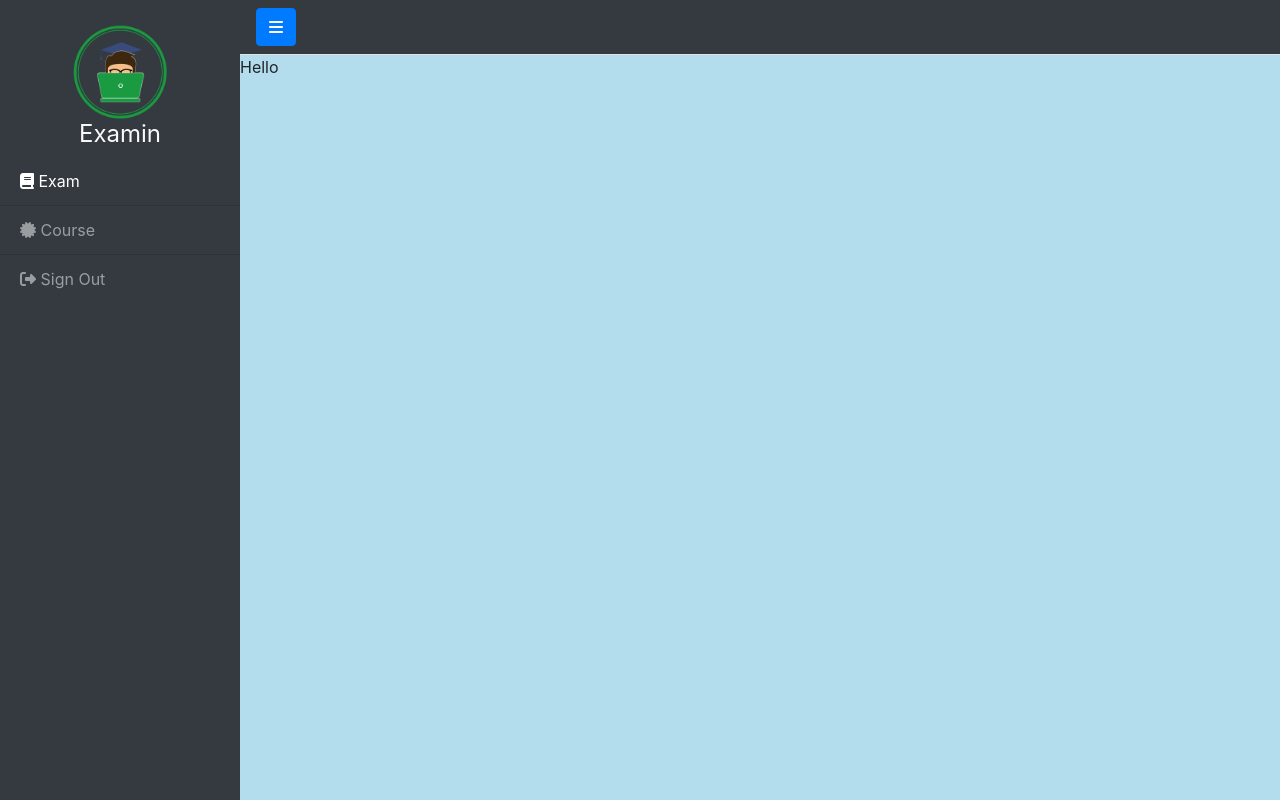
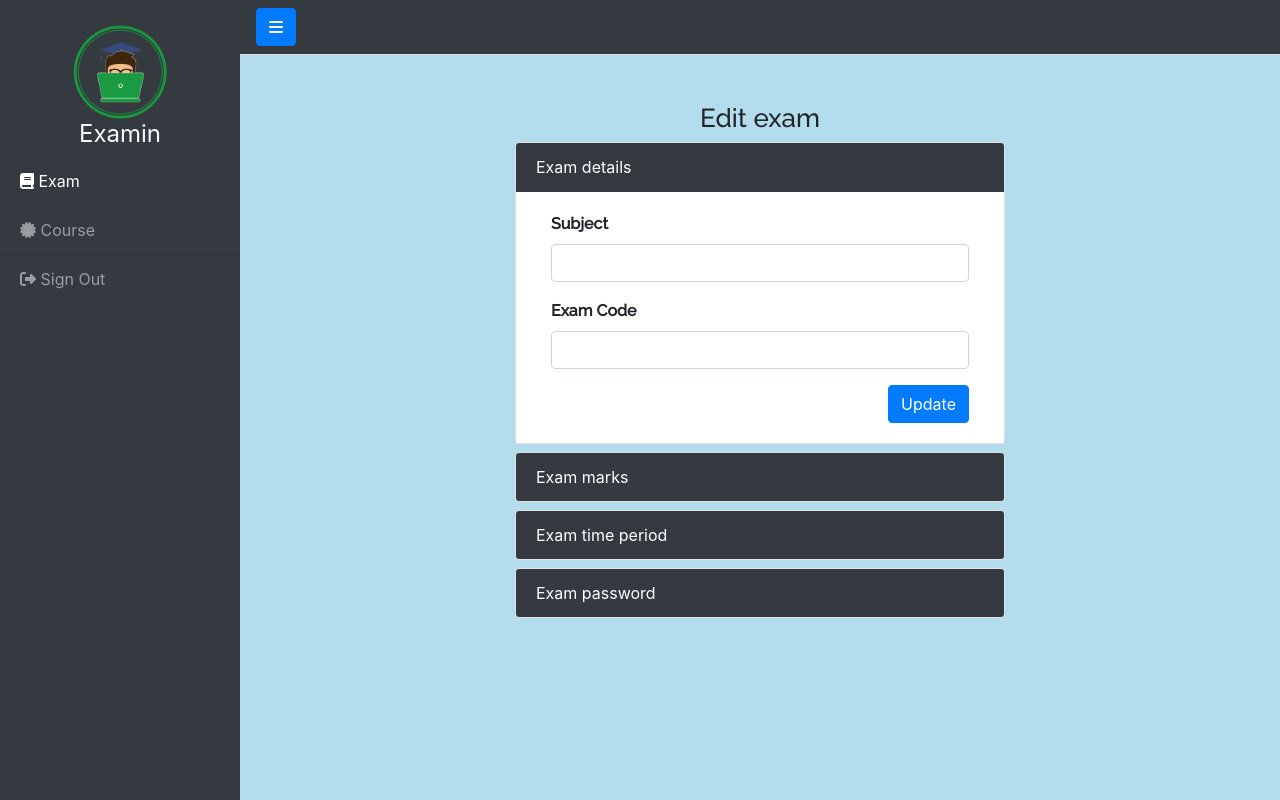
Before and after one commit to upendra-tarnoju/exam-portal, a React (Create React App) app in the folder frontend/: page /examiner/exam/1 in a window 1280 px wide. Built offline with nearby package versions, Linux system fonts and the light colour scheme; no server answers.

Commit message:
added accordion for editing exam

```diff
--- a/frontend/src/components/examiner-component/sidebar-content-component/exam-component/edit-exam-component/editExam.js
+++ b/frontend/src/components/examiner-component/sidebar-content-component/exam-component/edit-exam-component/editExam.js
@@ -1,8 +1,249 @@
 import React from 'react';
+import { Card, Button } from 'react-bootstrap';
+import Accordion from 'react-bootstrap/Accordion';
+import styles from '../exam.module.css';
+import ExaminerService from '../../../../../services/examinerApi';
+import moment from 'moment';
 
 class EditExam extends React.Component {
+	constructor(props) {
+		super(props);
+		this.state = {
+			examCode: '',
+			subject: '',
+			totalMarks: '',
+			passingMarks: '',
+			examDate: '',
+			startTime: '',
+			endTime: '',
+			password: {
+				current: '',
+				new: '',
+				confirm: '',
+			},
+		};
+		this.examinerService = new ExaminerService();
+	}
+
+	componentDidMount() {
+		let examId = this.props.match.params.examId;
+		this.examinerService.getParticularExam(examId).then((res) => {
+			let exam = res.data;
+			this.setState({
+				examCode: exam.examCode,
+				subject: exam.subject,
+				totalMarks: exam.totalMarks,
+				passingMarks: exam.passingMarks,
+				examDate: moment(exam.examDate, 'YYYY-MM-DD').format('YYYY-MM-DD'),
+				startTime: moment(exam.startTime).format('HH:MM'),
+				endTime: moment(exam.endTime).format('HH:MM'),
+			});
+		});
+	}
+
 	render() {
-		return <div>Hello</div>;
+		return (
+			<div className='container w-50 my-5'>
+				<h3 className={`text-center ${styles.heading}`}>Edit exam</h3>
+				<Accordion defaultActiveKey='0'>
+					<Card className='mb-2'>
+						<Accordion.Toggle
+							className='bg-dark text-white'
+							as={Card.Header}
+							variant='link'
+							eventKey='0'
+						>
+							Exam details
+						</Accordion.Toggle>
+						<Accordion.Collapse eventKey='0'>
+							<Card.Body>
+								<form>
+									<div className='container'>
+										<div className='form-group'>
+											<label>Subject</label>
+											<input
+												type='text'
+												name='subject'
+												className='w-100 form-control'
+												value={this.state.subject}
+												// onChange={this.handleExamChange}
+											/>
+										</div>
+										<div className='form-group'>
+											<label>Exam Code</label>
+											<input
+												type='text'
+												name='examCode'
+												className='w-100 form-control'
+												value={this.state.examCode}
+												// onChange={this.handleExamChange}
+											/>
+										</div>
+										<div className='d-flex justify-content-end'>
+											<Button
+												type='submit'
+												className='btn btn-primary'
+											>
+												Update
+											</Button>
+										</div>
+									</div>
+								</form>
+							</Card.Body>
+						</Accordion.Collapse>
+					</Card>
+				</Accordion>
+				<Accordion defaultActiveKey='1'>
+					<Card className='mb-2'>
+						<Accordion.Toggle
+							className='bg-dark text-white'
+							as={Card.Header}
+							variant='link'
+							eventKey='0'
+						>
+							Exam marks
+						</Accordion.Toggle>
+						<Accordion.Collapse eventKey='0'>
+							<Card.Body>
+								<div className='container'>
+									<div className='form-group'>
+										<label>Total marks</label>
+										<input
+											type='text'
+											name='totalMarks'
+											value={this.state.totalMarks}
+											// onChange={this.handleExamChange}
+											className='w-100 form-control'
+										/>
+									</div>
+									<div className='form-group'>
+										<label>Passing marks</label>
+										<input
+											type='text'
+											name='passingMarks'
+											value={this.state.passingMarks}
+											// onChange={this.handleExamChange}
+											className='w-100 form-control'
+										/>
+									</div>
+									<div className='d-flex justify-content-end'>
+										<Button type='submit' className='btn btn-primary'>
+											Update
+										</Button>
+									</div>
+								</div>
+							</Card.Body>
+						</Accordion.Collapse>
+					</Card>
+				</Accordion>
+				<Accordion defaultActiveKey='1'>
+					<Card className='mb-2'>
+						<Accordion.Toggle
+							className='bg-dark text-white'
+							as={Card.Header}
+							variant='link'
+							eventKey='0'
+						>
+							Exam time period
+						</Accordion.Toggle>
+						<Accordion.Collapse eventKey='0'>
+							<Card.Body>
+								<div className='container'>
+									<div className='form-group'>
+										<label>Exam date</label>
+										<input
+											type='date'
+											name='examDate'
+											value={this.state.examDate}
+											// onChange={this.handleExamChange}
+											className='w-100 form-control'
+										/>
+									</div>
+									<div className='form-group'>
+										<label>Start time</label>
+										<input
+											type='time'
+											name='startTime'
+											value={this.state.startTime}
+											// onChange={this.handleExamChange}
+											className='w-100 form-control'
+										/>
+									</div>
+									<div className='form-group'>
+										<label>End time</label>
+										<input
+											type='time'
+											name='endTime'
+											value={this.state.endTime}
+											// onChange={this.handleExamChange}
+											className='w-100 form-control'
+										/>
+									</div>
+									<div className='d-flex justify-content-end'>
+										<Button type='submit' className='btn btn-primary'>
+											Update
+										</Button>
+									</div>
+								</div>
+							</Card.Body>
+						</Accordion.Collapse>
+					</Card>
+				</Accordion>
+				<Accordion defaultActiveKey='1'>
+					<Card>
+						<Accordion.Toggle
+							className='bg-dark text-white'
+							as={Card.Header}
+							variant='link'
+							eventKey='0'
+						>
+							Exam password
+						</Accordion.Toggle>
+						<Accordion.Collapse eventKey='0'>
+							<Card.Body>
+								<div className='container'>
+									<div className='form-group'>
+										<label>Current password</label>
+										<input
+											type='password'
+											name='current'
+											value={this.state.password.current}
+											// onChange={this.handleExamChange}
+											className='w-100 form-control'
+										/>
+									</div>
+									<div className='form-group'>
+										<label>New password</label>
+										<input
+											type='password'
+											name='new'
+											value={this.state.password.new}
+											// onChange={this.handleExamChange}
+											className='w-100 form-control'
+										/>
+									</div>
+									<div className='form-group'>
+										<label>Confirm password</label>
+										<input
+											type='password'
+											name='confirm'
+											value={this.state.password.confirm}
+											// onChange={this.handleExamChange}
+											className='w-100 form-control'
+										/>
+									</div>
+									<div className='d-flex justify-content-end'>
+										<Button type='submit' className='btn btn-primary'>
+											Update
+										</Button>
+									</div>
+								</div>
+							</Card.Body>
+						</Accordion.Collapse>
+					</Card>
+				</Accordion>
+			</div>
+		);
 	}
 }
 
--- a/frontend/src/services/examinerApi.js
+++ b/frontend/src/services/examinerApi.js
@@ -125,6 +125,18 @@ class ExaminerService {
 		});
 	};
 
+	getParticularExam = (examId) => {
+		let token = this.userService.getToken();
+		return axios({
+			method: 'get',
+			url: `${process.env.REACT_APP_BASE_URL}/${this.EXAMINER_URL}/exam/${examId}`,
+			headers: {
+				'Content-Type': 'application/json',
+				Authorization: `Bearer ${token}`,
+			},
+		});
+	};
+
 	updateExam = (data) => {
 		let token = this.userService.getToken();
 		return axios({
```
